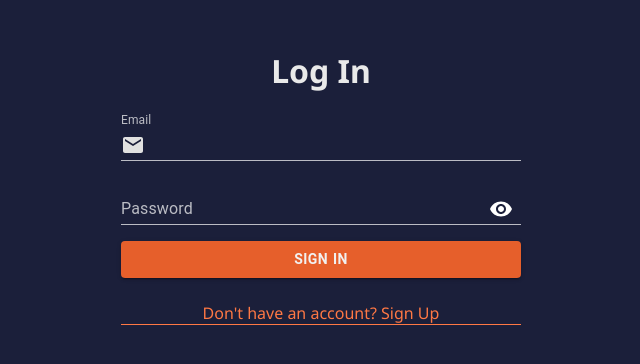
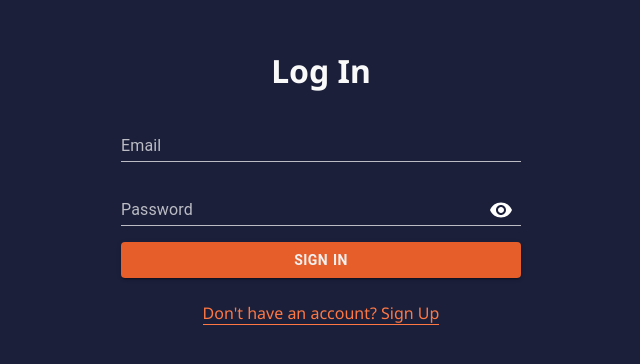
Before and after one commit to TSdnl13/todo-list-fullstack, a React (Create React App) app in the folder todolist-frontend/: page / in a window 1280 px wide. Shown: the part 232-596 px from the top of the page, without its empty margins (319-959 px from the left). Built offline with nearby package versions, Linux system fonts and the light colour scheme; the HTML template or start-up script is replaced by a standard one.

Commit message:
ended the GUI

```diff
--- a/todolist-frontend/src/components/Auth/Auth.jsx
+++ b/todolist-frontend/src/components/Auth/Auth.jsx
@@ -2,17 +2,19 @@ import React, { useState } from 'react';
 import { FormControl, Input, TextField, InputLabel, IconButton } from '@mui/material';
 import { ThemeProvider, createTheme } from '@mui/material/styles';
 import InputAdornment from '@mui/material/InputAdornment';
-import LocalPostOfficeIcon from '@mui/icons-material/LocalPostOffice';
 import { Visibility, VisibilityOff } from '@mui/icons-material';
+import { red } from '@mui/material/colors';
 
 import { PrimaryButton } from '../Buttons/Buttons';
 import './Auth.scss';
 
-const initialState = { email: '', password: '', }
+const initialState = { email: '', password: '', name: ''}
 
 const Auth = () => {
    const [isSignUp, setIsSignUp] = useState(false);
    const [emailError, setEmailError] = useState(false);
+   const [nameError, setNameError] = useState(false);
+   const [passwordError, setPasswordError] = useState(false);
    const [formData, setFormData] = useState(initialState);
    const [showPassword, setShowPassword] = useState(false);
 
@@ -26,24 +28,52 @@ const Auth = () => {
             contrastText: '#e9e9e9',
          },
          secondary: {
-            main: "#e1e1e1"
+            main: "#e1e1e1",
+         },
+         error: {
+            main: red[900]
          }
-      },
+      }
    });
 
+   const clearData = () => {
+      setFormData({name: '', password: '', email: ''});
+   }
+
    const switchForm = () => {
+      setIsSignUp(prev => !prev);
+      clearData();
+   }
 
+   const validateInputs = () =>{
+      if (formData.name === '') {
+         setNameError(true);
+      }
+      if (formData.email === '') {
+         setEmailError(true);
+      }
+      if (formData.password === '') {
+         setPasswordError(true);
+      }
+
+      if (!nameError && !passwordError && !emailError) return true;
+      return false;
    }
 
    const handleSubmit = () => {
-      if (formData.email === '') {
-         setEmailError(true);
-      }
+      if (!validateInputs()) return;
+
    }
 
    const handleChange = (e) => {
       setFormData({ ...formData, [e.target.name]: e.target.value });
-      if (e.target.value !== '') setEmailError(false);
+      if (e.target.value !== '' && e.target.name === 'name'){
+         setNameError(false);
+      } else if (e.target.value !== '' && e.target.name === 'password'){
+         setPasswordError(false);
+      } else if (e.target.value !== '' && e.target.name === 'email') {
+         setEmailError(false);
+      }
    }
 
    const handleShowPassword = () => {
@@ -52,7 +82,7 @@ const Auth = () => {
 
    return (
       <div className='container'>
-         <h1 className=''>Log In</h1>
+         <h1 className='h1'>{isSignUp ? 'Sign Up':'Log In'}</h1>
          <div className='min-width-400'>
             <div className='form'>
                <ThemeProvider theme={darkTheme}>
@@ -62,42 +92,57 @@ const Auth = () => {
                      error={emailError}
                      onChange={handleChange}
                      name='email'
-                     helperText={emailError ? 'Incorrect Entry' : ''}
-                     InputProps={{
-                        startAdornment: (
-                           <InputAdornment position='start'>
-                              <LocalPostOfficeIcon color='secondary' />
-                           </InputAdornment>
-                        )
-                     }}
+                     value={formData.email}
+                     color='secondary'
+                     helperText={emailError ? 'Cannot be empty' : ''}
                   />
 
-                  <FormControl variant="standard">
-                     <InputLabel htmlFor="standard-adornment-password">Password</InputLabel>
+                  {isSignUp && (
+                     <TextField
+                        label="Name"
+                        variant="standard"
+                        error={nameError}
+                        onChange={handleChange}
+                        value={formData.name}
+                        name='name'
+                        color='secondary'
+                        helperText={nameError ? 'Cannot be empty' : ''}
+                     />
+                  )}
+
+                  <FormControl variant="standard" error={passwordError} color='secondary'>
+                     <InputLabel
+                        htmlFor="standard-adornment-password"
+                     >
+                        Password
+                     </InputLabel>
                      <Input
                         id="standard-adornment-password"
                         type={showPassword ? 'text' : 'password'}
                         onChange={handleChange}
+                        name='password'
+                        error={passwordError}
+                        value={formData.password}
                         endAdornment={
                            <InputAdornment position="end">
                               <IconButton
                                  aria-label="toggle password visibility"
                                  onClick={handleShowPassword}
-                                 >
-                                 {showPassword ? <VisibilityOff /> : <Visibility />}
+                              >
+                                 {showPassword ? <VisibilityOff/> : <Visibility/>}
                               </IconButton>
                            </InputAdornment>
                         }
-                        />
+                     />
                   </FormControl>
                </ThemeProvider>
 
                <PrimaryButton variant='contained' onClick={handleSubmit}>
-                  Sign In
+                  {isSignUp ? 'Sign Up' : 'Sign In'}
                </PrimaryButton>
             </div>
 
-            <div>
+            <div style={{ textAlign: 'center'}}>
                <div
                   className='link-signin-signup'
                   onClick={switchForm}
--- a/todolist-frontend/src/components/Auth/Auth.scss
+++ b/todolist-frontend/src/components/Auth/Auth.scss
@@ -21,8 +21,12 @@
    min-width: 400px;
 }
 .link-signin-signup {
+   display: inline;
    text-align: center;
    color: #FF7844;
    border-bottom: 1px solid #FF7844;
    cursor: pointer;
 }
+.h1 {
+   color: #f9f9f9;
+}
```
